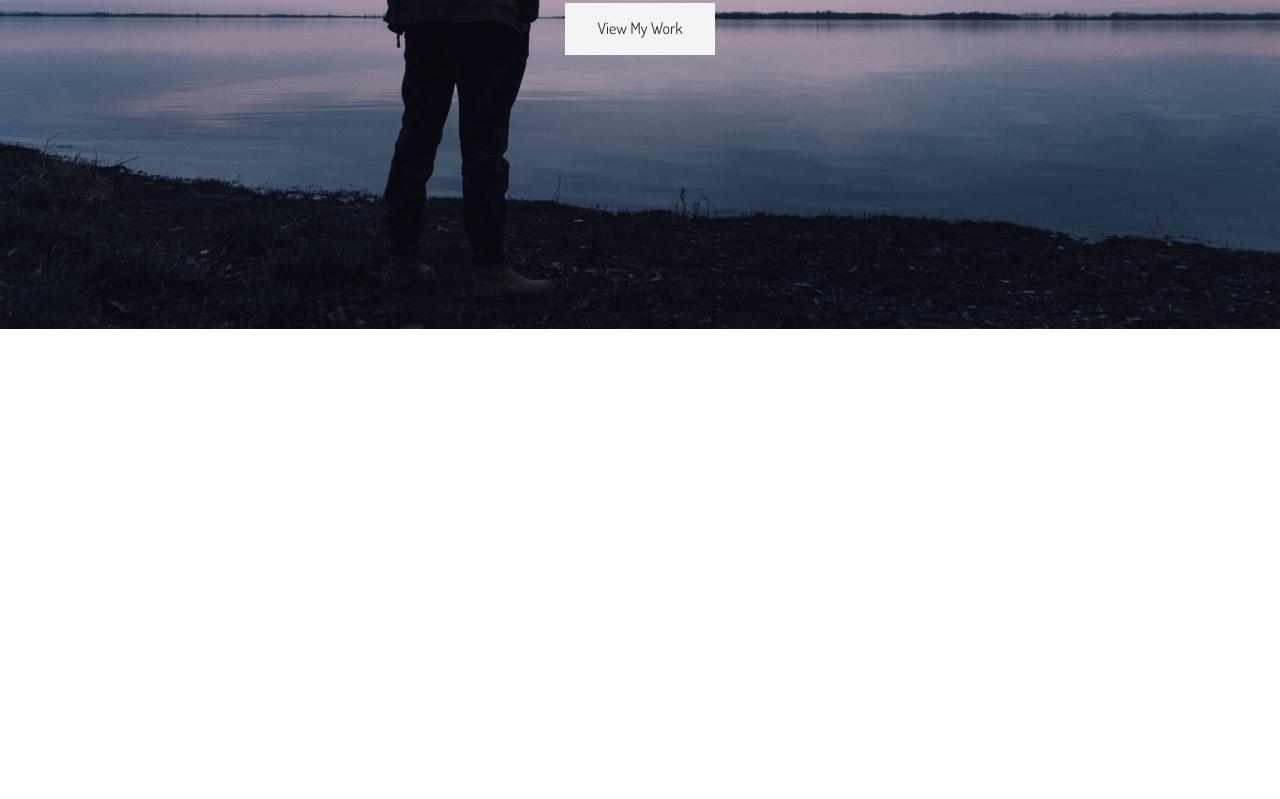
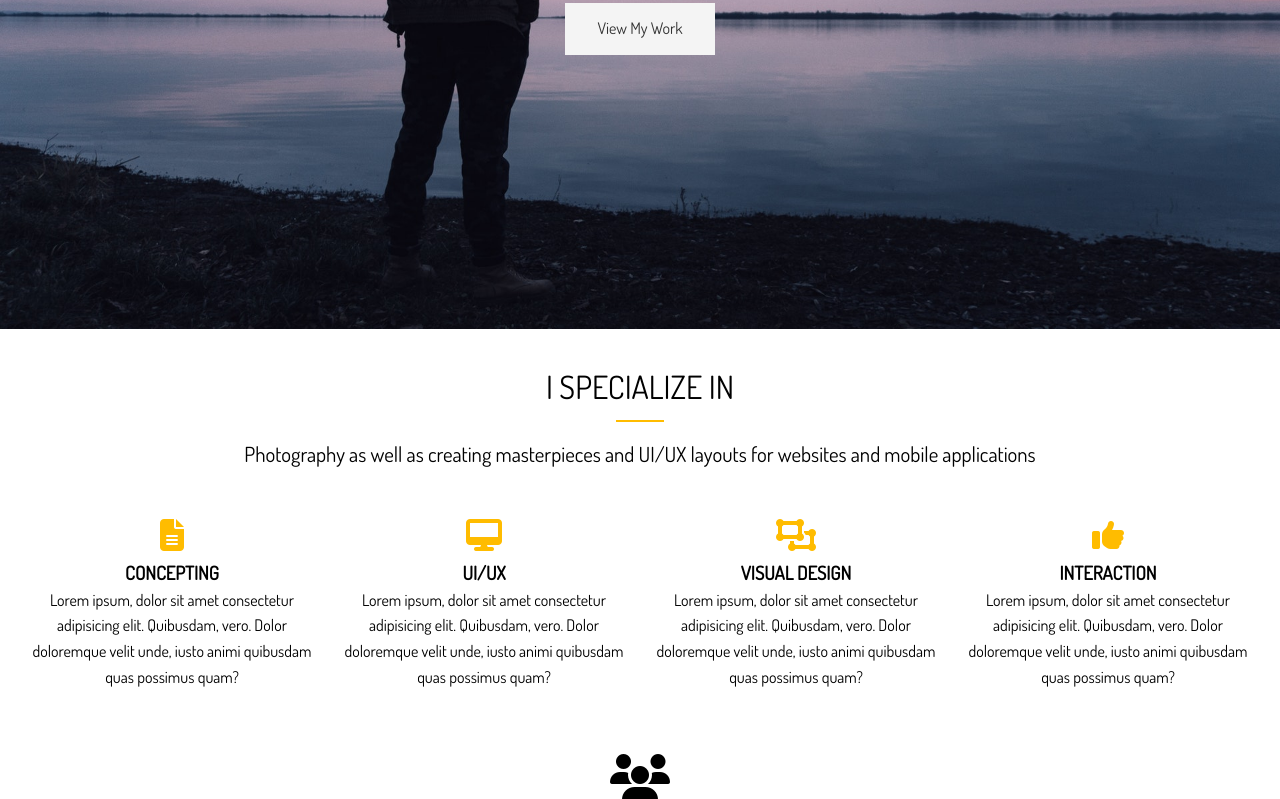
Before and after one commit to AlexDanicic/Portfolio-Website-With-SASS-Project, a website: page dist/index.html in a window 1280 px wide. Shown: the part 471-1270 px from the top of the page. Before the commit the page ends 800 px from the top, so only its background shows below. Drawn offline with Linux system fonts and the light colour scheme.

Commit message:
Section a and b created

```diff
--- a/scss/main.scss
+++ b/scss/main.scss
@@ -98,3 +98,20 @@ img {
     // Header Inner
     // &-inner {}
 }
+
+// Home Sections
+#home {
+    &-a {
+        .specials {
+            margin-top: 3rem;
+            display: grid;
+            grid-gap: 1rem;
+            grid-template-columns: repeat(4, 1fr);
+
+            .fas {
+                color: $main-color;
+                padding-bottom: 0.4rem;
+            }
+        }
+    }
+}
```
Also changed, not shown: dist/css/main.css, dist/index.html.
